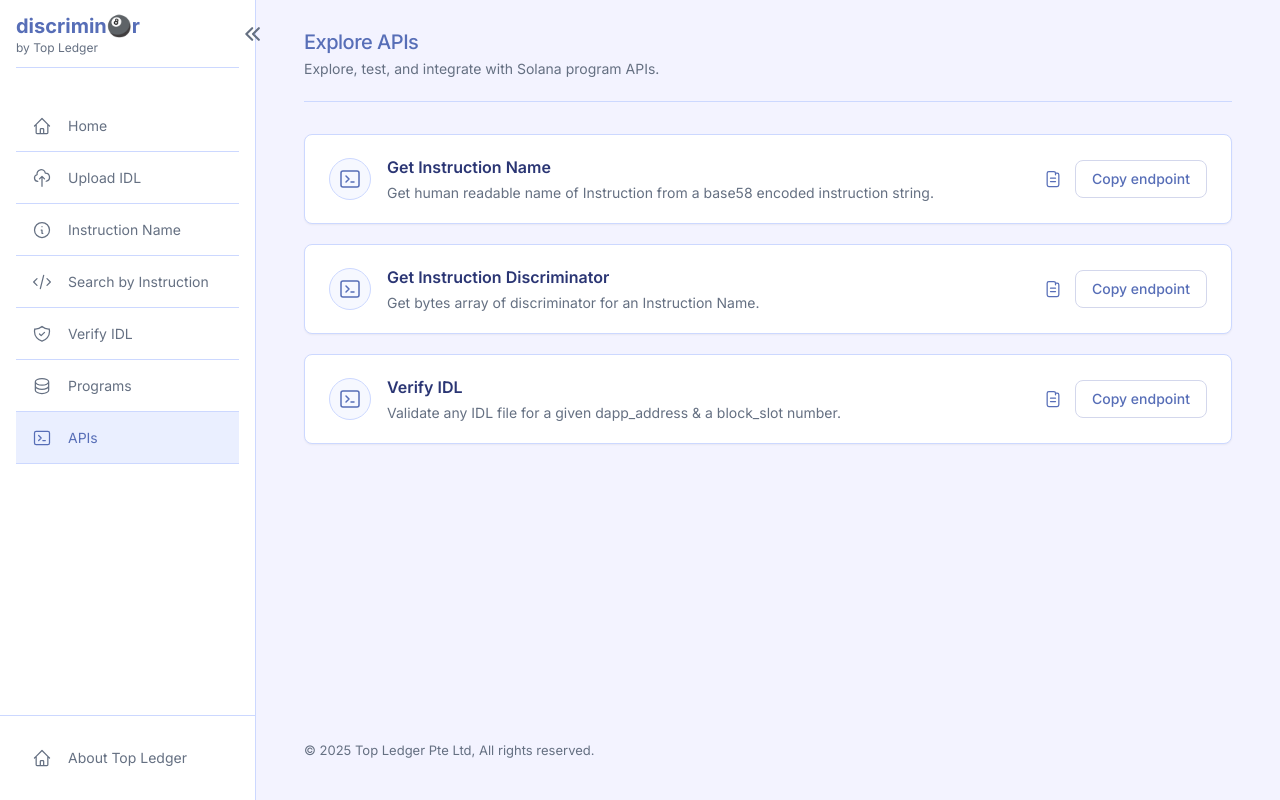
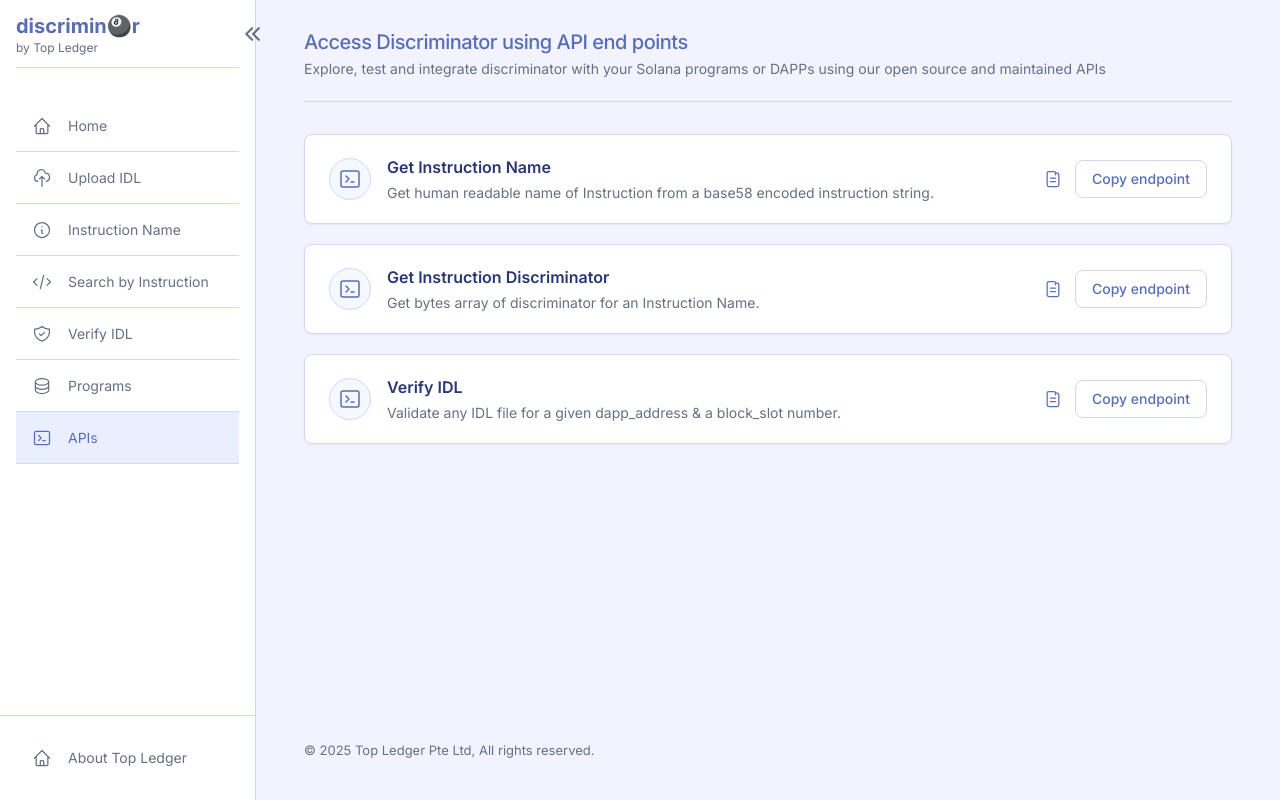
Before and after one commit to Topledger/discrimin8r, a Next.js app: page /apis in a window 1280 px wide. Built offline with nearby package versions, Linux system fonts and the light colour scheme.

Commit message:
updated text

```diff
--- a/components/PageHeader.js
+++ b/components/PageHeader.js
@@ -22,7 +22,7 @@
                         )}
                     </div>
                     {subtitle && (
-                        <p className="text-[#657082] max-w-2xl text-sm leading-relaxed mt-0.5 whitespace-nowrap overflow-hidden text-ellipsis">
+                        <p className="text-[#657082]  text-sm leading-relaxed mt-0.5 whitespace-nowrap overflow-hidden">
                             {subtitle}
                         </p>
                     )}
--- a/pages/apis.js
+++ b/pages/apis.js
@@ -28,7 +28,7 @@
         endpoint: "/api/discriminator",
         baseUrl: "https://apis.topledger.xyz",
         description: "Get bytes array of discriminator for an Instruction Name.",
-        longDescription: "This endpoint returns the byte array discriminator for a given instruction name. Discriminators are used to uniquely identify instructions in Anchor-based Solana programs.",
+        longDescription: "This endpoint returns the 8-byte discriminator for a specified instruction name, along with a list of the IDLs and their associated program addresses where that instruction is defined.",
         responseExample: `{
   "discriminator": [117, 98, 66, 127, 30, 50, 73, 185],
   "mapping_results": [
@@ -235,7 +235,7 @@
     const [selectedApi, setSelectedApi] = useState(null);
     const [infoModalOpen, setInfoModalOpen] = useState(false);
     const [infoApi, setInfoApi] = useState(null);
-    const [tab, setTab] = useState('curl');
+    const [tab, setTab] = useState('python');
     const filtered = API_LIST.filter(api => api.name.toLowerCase().includes(search.toLowerCase()));
 
     const handleCopy = (text) => {
@@ -251,12 +251,12 @@
 
     const openInfoModal = (api) => {
         setInfoApi(api);
-        setTab('curl');
+        setTab('python');
         setInfoModalOpen(true);
     };
 
     return (
-        <Page title="Explore APIs" subtitle="Explore, test, and integrate with Solana program APIs." >
+        <Page title="Access Discriminator using API end points" subtitle="Explore, test and integrate discriminator with your Solana programs or DAPPs using our open source and maintained APIs" >
             <div className="w-full p-0">
                 {/* API Cards */}
                 <div className="px-0 pb-0 pt-2">
```
